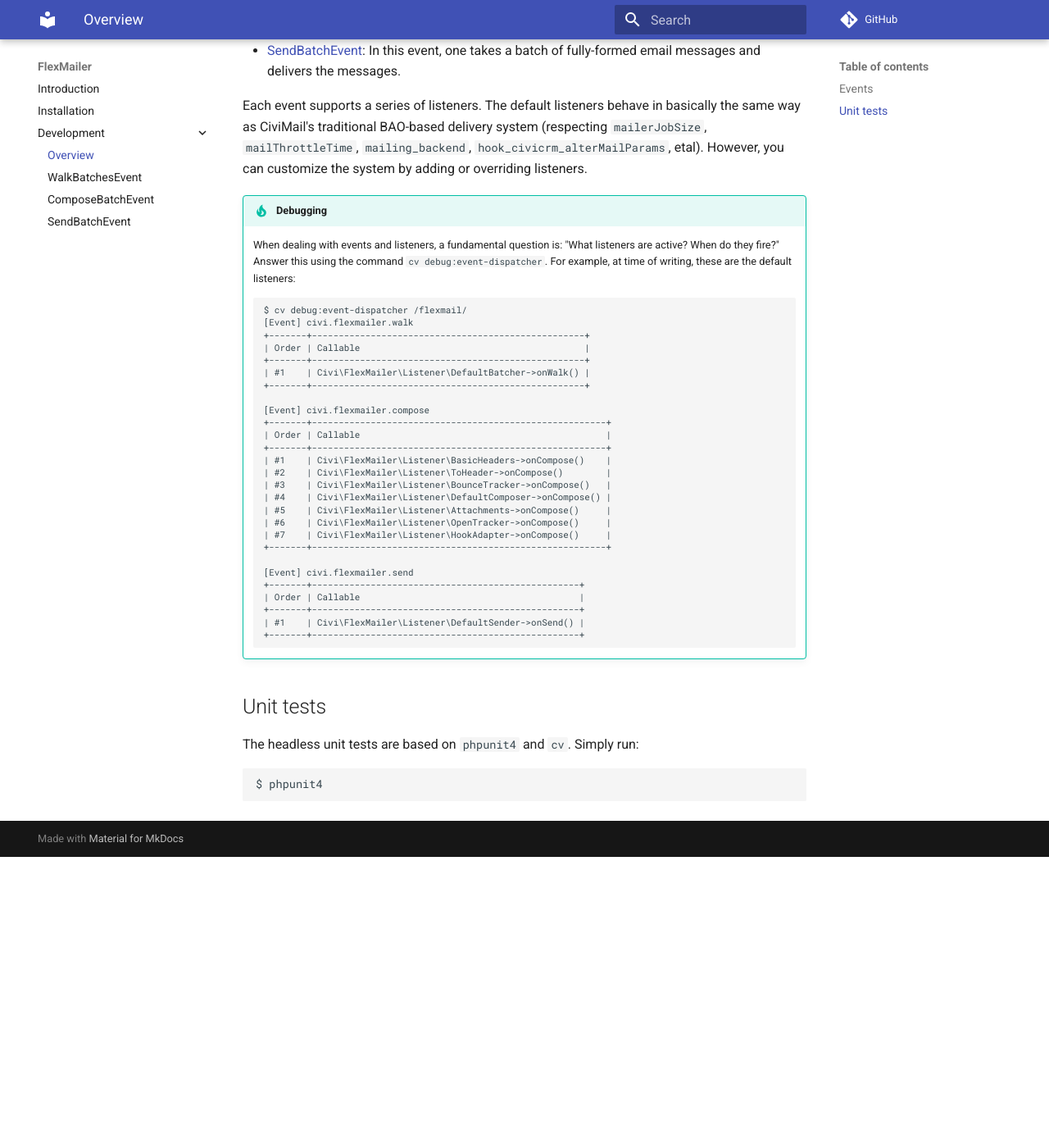
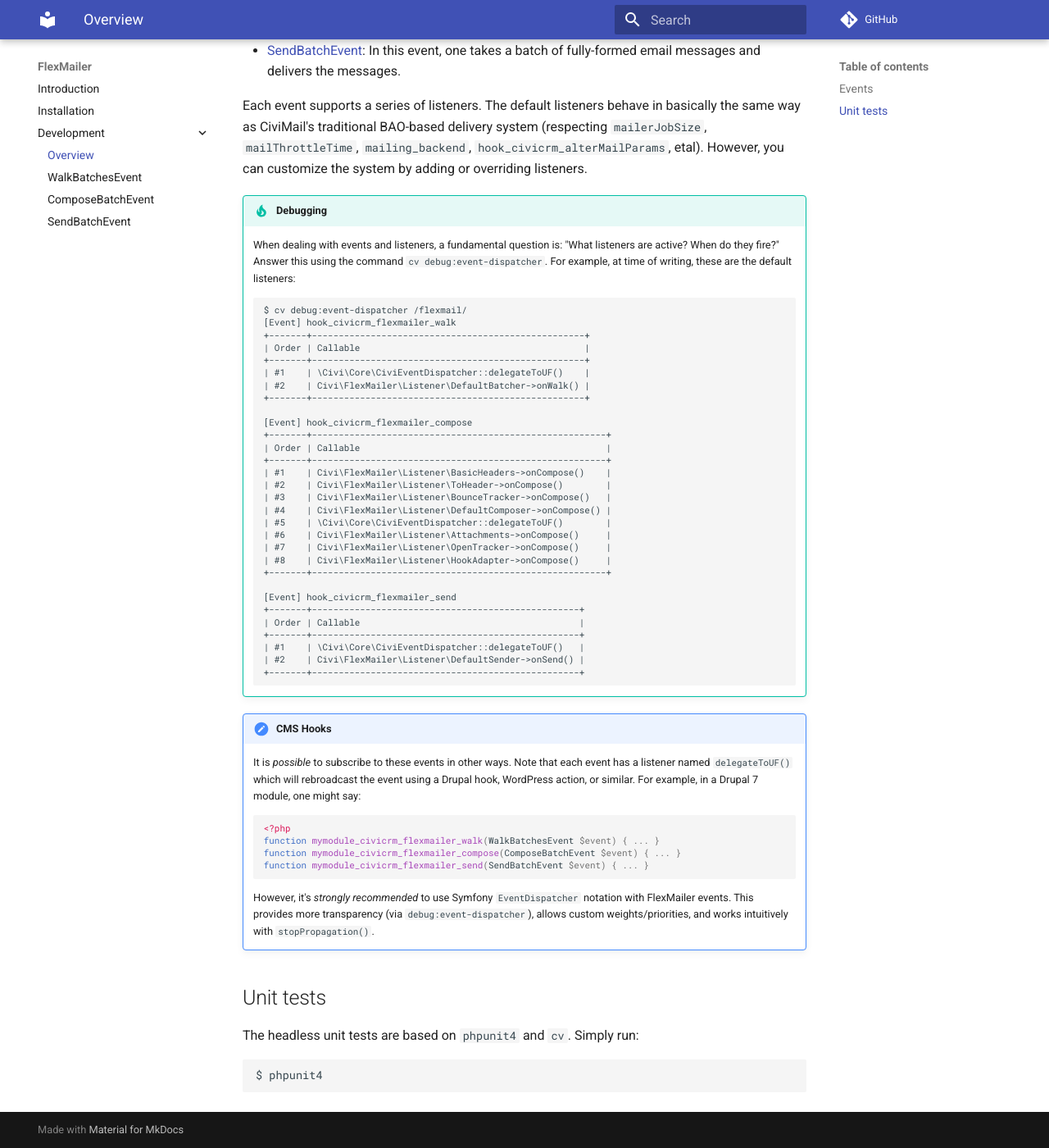
Before and after one commit to civicrm/org.civicrm.flexmailer, an MkDocs documentation site: the page built from docs/develop/index.md, in a window 1280 px wide and 1400 px high, scrolled down 470 px. Shown: the whole window at 82% size. Built offline with MkDocs 1.6.1 and Material for MkDocs 9.7.7, drawn with Linux system fonts in a browser that asks for light colours; comment, search, counter and statistics services are not loaded; old or Windows-style settings are respelled for this version of MkDocs; before the commit the page ends 1515 px from its top, so only the background shows below that.

Commit message:
Convert from `civi.flexmailer.*` to `hook_civicrm_*`

````diff
--- a/docs/develop/index.md
+++ b/docs/develop/index.md
@@ -23,14 +23,15 @@ the system by adding or overriding listeners.
 
     ```
     $ cv debug:event-dispatcher /flexmail/
-    [Event] civi.flexmailer.walk
+    [Event] hook_civicrm_flexmailer_walk
     +-------+---------------------------------------------------+
     | Order | Callable                                          |
     +-------+---------------------------------------------------+
-    | #1    | Civi\FlexMailer\Listener\DefaultBatcher->onWalk() |
+    | #1    | \Civi\Core\CiviEventDispatcher::delegateToUF()    |
+    | #2    | Civi\FlexMailer\Listener\DefaultBatcher->onWalk() |
     +-------+---------------------------------------------------+
 
-    [Event] civi.flexmailer.compose
+    [Event] hook_civicrm_flexmailer_compose
     +-------+-------------------------------------------------------+
     | Order | Callable                                              |
     +-------+-------------------------------------------------------+
@@ -38,19 +39,35 @@ the system by adding or overriding listeners.
     | #2    | Civi\FlexMailer\Listener\ToHeader->onCompose()        |
     | #3    | Civi\FlexMailer\Listener\BounceTracker->onCompose()   |
     | #4    | Civi\FlexMailer\Listener\DefaultComposer->onCompose() |
-    | #5    | Civi\FlexMailer\Listener\Attachments->onCompose()     |
-    | #6    | Civi\FlexMailer\Listener\OpenTracker->onCompose()     |
-    | #7    | Civi\FlexMailer\Listener\HookAdapter->onCompose()     |
+    | #5    | \Civi\Core\CiviEventDispatcher::delegateToUF()        |
+    | #6    | Civi\FlexMailer\Listener\Attachments->onCompose()     |
+    | #7    | Civi\FlexMailer\Listener\OpenTracker->onCompose()     |
+    | #8    | Civi\FlexMailer\Listener\HookAdapter->onCompose()     |
     +-------+-------------------------------------------------------+
 
-    [Event] civi.flexmailer.send
+    [Event] hook_civicrm_flexmailer_send
     +-------+--------------------------------------------------+
     | Order | Callable                                         |
     +-------+--------------------------------------------------+
-    | #1    | Civi\FlexMailer\Listener\DefaultSender->onSend() |
+    | #1    | \Civi\Core\CiviEventDispatcher::delegateToUF()   |
+    | #2    | Civi\FlexMailer\Listener\DefaultSender->onSend() |
     +-------+--------------------------------------------------+
     ```
 
+!!! note "CMS Hooks"
+    It is *possible* to subscribe to these events in other ways. Note that each event has a listener named `delegateToUF()`
+    which will rebroadcast the event using a Drupal hook, WordPress action, or similar. For example, in a Drupal 7
+    module, one might say:
+
+    ```php
+    <?php
+    function mymodule_civicrm_flexmailer_walk(WalkBatchesEvent $event) { ... }
+    function mymodule_civicrm_flexmailer_compose(ComposeBatchEvent $event) { ... }
+    function mymodule_civicrm_flexmailer_send(SendBatchEvent $event) { ... }
+    ```
+
+    However, it's *strongly recommended* to use Symfony `EventDispatcher` notation with FlexMailer events.  This provides more transparency (via
+    `debug:event-dispatcher`), allows custom weights/priorities, and works intuitively with `stopPropagation()`.
 
 ## Unit tests
 
````
Also changed, not shown: CHANGELOG.md (+9 -0 lines), 2 other files.
